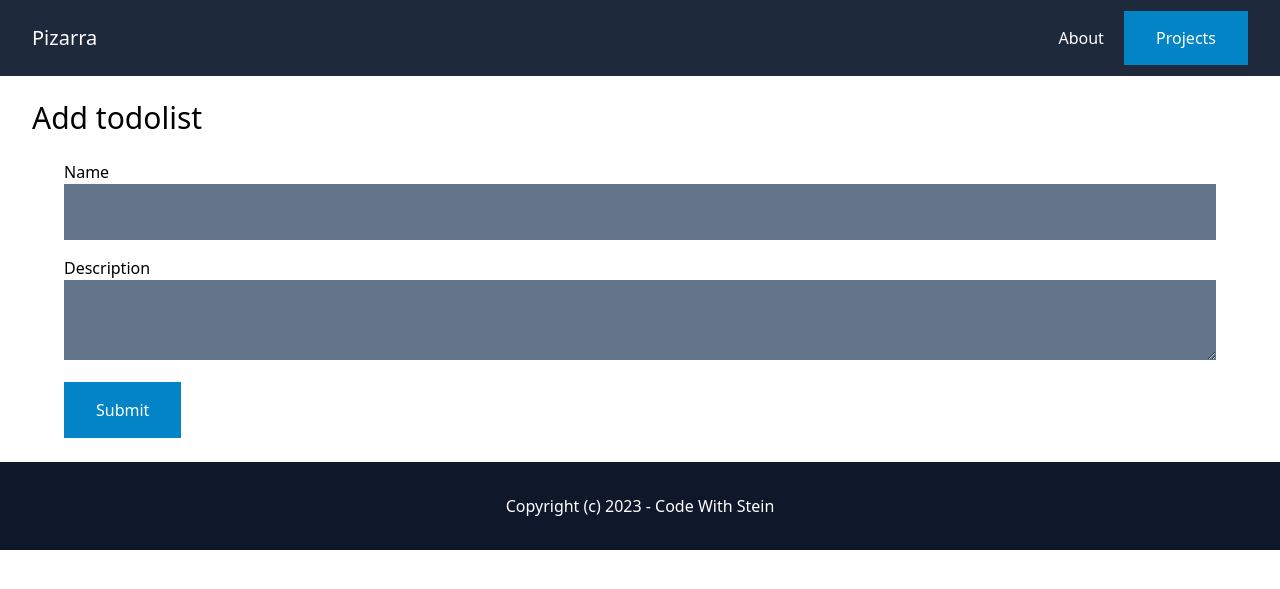
After one commit to kumailalidev/django-pizarra, a Django app: page /projects/00000000-0000-0000-0000-000000000001/add/ in a window 1280 px wide. The commit adds this page. Shown: the top 589 px of the page. Run offline with Django 5.2, Linux system fonts and the light colour scheme; a user stored in the database is signed in; tables that the repository leaves empty hold one stand-in row (values such as "Sample post"); some libraries are stand-ins or nearby versions.

Commit message:
Add todolist.

```diff
--- a/pizarra/urls.py
+++ b/pizarra/urls.py
@@ -22,4 +22,5 @@ urlpatterns = [
     path("", include("core.urls")),
     path("", include("account.urls")),
     path("projects/", include("project.urls")),
+    path("projects/<uuid:project_id>/", include("todolist.urls")),
 ]
--- a/project/templates/project/project.html
+++ b/project/templates/project/project.html
@@ -3,12 +3,12 @@
 {% block content %}
 <h1 class="mb-6 text-3xl">{{ project.name }}</h1>
 
-<a href="" class="py-4 px-8 bg-sky-600 text-white inline-block">Add todolist</a>
+<a href="{% url 'todolist:add' project.id %}" class="py-4 px-8 bg-sky-600 text-white inline-block">Add todolist</a>
 <a href="{% url 'project:edit' project.id %}" class="py-4 px-8 bg-sky-600 text-white inline-block">Edit</a>
 <a href="{% url 'project:delete' project.id %}" class="py-4 px-8 bg-amber-600 text-white inline-block">Delete</a>
 
 <div class="mt-6 grid grid-cols-4 gap-4">
-    {% for todolist in todolists %}
+    {% for todolist in project.todolists.all %}
     <div class="py-6 px-6 bg-slate-200">
         <a href="#">
             <h2 class="mb-4 text-xl">{{ todolist.name }}</h2>
--- /dev/null
+++ b/todolist/templates/todolist/add.html
@@ -0,0 +1,22 @@
+{% extends 'core/base.html' %}
+
+{% block content %}
+<h1 class="mb-6 text-3xl">Add todolist</h1>
+
+<!-- . represents the page we are on -->
+<form class="mt-6 px-8 space-y-4" method="post" action=".">
+    {% csrf_token %}
+    <div>
+        <label class="">Name</label><br>
+        <input name="name" type="text" class="w-full py-4 px-6 bg-slate-500 text-white">
+    </div>
+    <div>
+        <label class="">Description</label><br>
+        <textarea name="description" class="w-full py-4 px-6 bg-slate-500 text-white"></textarea>
+    </div>
+
+    <div>
+        <button class="py-4 px-8 bg-sky-600 text-white">Submit</button>
+    </div>
+</form>
+{% endblock %}
--- /dev/null
+++ b/todolist/urls.py
@@ -0,0 +1,9 @@
+from django.urls import path
+
+from . import views
+
+app_name = "todolist"
+
+urlpatterns = [
+    path("add/", views.add, name="add"),
+]
--- a/todolist/views.py
+++ b/todolist/views.py
@@ -1,3 +1,26 @@
-from django.shortcuts import render
+from django.shortcuts import redirect, render
+from django.contrib.auth.decorators import login_required
 
-# Create your views here.
+from project.models import Project
+
+from .models import TodoList
+
+
+def add(request, project_id):
+    project = Project.objects.filter(created_by=request.user).get(pk=project_id)
+
+    if request.method == "POST":
+        name = request.POST.get("name", "")
+        description = request.POST.get("description", "")
+
+        if name:
+            TodoList.objects.create(
+                project=project,
+                name=name,
+                description=description,
+                created_by=request.user,
+            )
+
+            return redirect(f"/projects/{project_id}/")
+
+    return render(request, "todolist/add.html")
```
